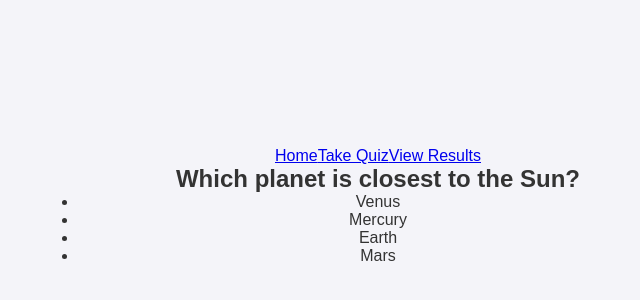
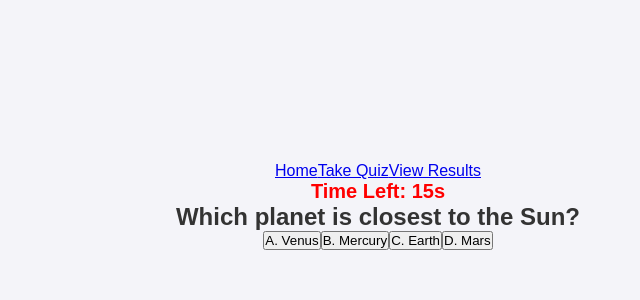
Before and after one commit to RiteshJha912/quizapp-assignment2, a React (Vite) app: page /quiz in a window 1280 px wide. Shown: the part 194-494 px from the top of the page, without its empty margins (262-902 px from the left). Built offline with nearby package versions, Linux system fonts and the light colour scheme.

Commit message:
4:All basic criterion fulfilled

```diff
--- a/public/data/questions.json
+++ b/public/data/questions.json
@@ -2,31 +2,76 @@
   {
     "id": 1,
     "question": "Which planet is closest to the Sun?",
-    "options": ["Venus", "Mercury", "Earth", "Mars"],
-    "answer": 1
+    "options": ["A. Venus", "B. Mercury", "C. Earth", "D. Mars"],
+    "correctAnswer": "B",
+    "type": "mcq",
+    "time": 20
   },
   {
     "id": 2,
     "question": "Which data structure organizes items in a First-In, First-Out (FIFO) manner?",
-    "options": ["Stack", "Queue", "Tree", "Graph"],
-    "answer": 1
+    "options": ["A. Stack", "B. Queue", "C. Tree", "D. Graph"],
+    "correctAnswer": "B",
+    "type": "mcq",
+    "time": 20
   },
   {
     "id": 3,
     "question": "Which of the following is primarily used for structuring web pages?",
-    "options": ["Python", "Java", "HTML", "C++"],
-    "answer": 2
+    "options": ["A. Python", "B. Java", "C. HTML", "D. C++"],
+    "correctAnswer": "C",
+    "type": "mcq",
+    "time": 20
   },
   {
     "id": 4,
     "question": "Which chemical symbol stands for Gold?",
-    "options": ["Au", "Gd", "Ag", "Pt"],
-    "answer": 0
+    "options": ["A. Au", "B. Gd", "C. Ag", "D. Pt"],
+    "correctAnswer": "A",
+    "type": "mcq",
+    "time": 20
   },
   {
     "id": 5,
     "question": "Which of these processes is not typically involved in refining petroleum?",
-    "options": ["Fractional distillation", "Cracking", "Polymerization", "Filtration"],
-    "answer": 3
+    "options": ["A. Fractional distillation", "B. Cracking", "C. Polymerization", "D. Filtration"],
+    "correctAnswer": "D",
+    "type": "mcq",
+    "time": 20
+  },
+  {
+    "id": 6,
+    "question": "What is the value of 12 + 28?",
+    "correctAnswer": "40",
+    "type": "integer",
+    "time": 20
+  },
+  {
+    "id": 7,
+    "question": "How many states are there in the United States?",
+    "correctAnswer": "50",
+    "type": "integer",
+    "time": 20
+  },
+  {
+    "id": 8,
+    "question": "In which year was the Declaration of Independence signed?",
+    "correctAnswer": "1776",
+    "type": "integer",
+    "time": 20
+  },
+  {
+    "id": 9,
+    "question": "What is the value of pi rounded to the nearest integer?",
+    "correctAnswer": "3",
+    "type": "integer",
+    "time": 20
+  },
+  {
+    "id": 10,
+    "question": "If a car travels at 60 mph for 2 hours, how many miles does it travel?",
+    "correctAnswer": "120",
+    "type": "integer",
+    "time": 20
   }
 ]
--- a/src/components/Question.jsx
+++ b/src/components/Question.jsx
@@ -1,37 +1,33 @@
-import { useState } from 'react'
-import styles from '../styles/Question.module.css'
+import React from 'react'
 
-function Question({ data, onAnswer, showFeedback }) {
-  const [selectedOption, setSelectedOption] = useState(null)
+const Question = ({ question, onAnswer, userInput, setUserInput }) => {
+  return (
+    <div className='question-container'>
+      <h2>{question.question}</h2>
 
-  const handleOptionClick = (option) => {
-    if (!showFeedback) {
-      setSelectedOption(option)
-      onAnswer(option === data.correct)
-    }
-  }
-
-  return (
-    <div className={styles.container}>
-      <h2 className={styles.question}>{data.question}</h2>
-      <div className={styles.optionsContainer}>
-        {data.options.map((option, index) => (
-          <button
-            key={index}
-            onClick={() => handleOptionClick(option)}
-            className={`${styles.option} ${
-              selectedOption === option
-                ? option === data.correct
-                  ? styles.correct
-                  : styles.incorrect
-                : ''
-            }`}
-            disabled={showFeedback}
-          >
-            {option}
+      {question.type === 'mcq' ? (
+        <div className='options'>
+          {question.options.map((option) => (
+            <button
+              key={option}
+              onClick={() => onAnswer(question.id, option[0])}
+            >
+              {option}
+            </button>
+          ))}
+        </div>
+      ) : (
+        <div className='integer-input'>
+          <input
+            type='number'
+            value={userInput}
+            onChange={(e) => setUserInput(e.target.value)}
+          />
+          <button onClick={() => onAnswer(question.id, userInput)}>
+            Submit
           </button>
-        ))}
-      </div>
+        </div>
+      )}
     </div>
   )
 }
--- /dev/null
+++ b/src/components/QuizResult.jsx
@@ -0,0 +1,24 @@
+import React from 'react'
+import { Link } from 'react-router-dom'
+
+const QuizResult = ({ score, total }) => {
+  return (
+    <div className='quiz-result'>
+      <h1>Quiz Completed!</h1>
+      <p>
+        Your Score: {score} / {total}
+      </p>
+
+      <div className='result-actions'>
+        <Link to='/'>
+          <button>Take Another Quiz</button>
+        </Link>
+        <Link to='/results'>
+          <button>View All Scores</button>
+        </Link>
+      </div>
+    </div>
+  )
+}
+
+export default QuizResult
--- a/src/components/Timer.jsx
+++ b/src/components/Timer.jsx
@@ -1,3 +1,4 @@
+//src/components/Timer.jsx
 import { useEffect, useState } from 'react'
 import styles from '../styles/Timer.module.css'
 
--- a/src/pages/Quiz.jsx
+++ b/src/pages/Quiz.jsx
@@ -1,59 +1,81 @@
-import { useState, useEffect } from 'react'
+import React, { useEffect, useState } from 'react'
+import Question from '../components/Question'
+import Timer from '../components/Timer'
+import QuizResult from '../components/QuizResult'
+import { saveQuizResult } from '../utils/db'
 
-function Quiz() {
+const Quiz = () => {
   const [questions, setQuestions] = useState([])
-  const [currentQuestion, setCurrentQuestion] = useState(0)
-  const [selectedAnswer, setSelectedAnswer] = useState(null)
+  const [currentIndex, setCurrentIndex] = useState(0)
   const [score, setScore] = useState(0)
-  const [isCompleted, setIsCompleted] = useState(false)
+  const [quizCompleted, setQuizCompleted] = useState(false)
+  const [userInput, setUserInput] = useState('')
 
   useEffect(() => {
     async function fetchQuestions() {
       try {
-        const response = await fetch('/data/questions.json') // Correct path
-        if (!response.ok) {
-          throw new Error('Failed to fetch questions')
-        }
+        const response = await fetch('/data/questions.json')
         const data = await response.json()
         setQuestions(data)
       } catch (error) {
-        console.error('Error:', error)
+        console.error('Error loading questions:', error)
       }
     }
     fetchQuestions()
   }, [])
 
+  // ✅ Reset input field when a new question is loaded
+  useEffect(() => {
+    setUserInput('')
+  }, [currentIndex]) // Runs every time currentIndex changes
 
-  if (questions.length === 0) return <p>Loading questions...</p>
+  const handleAnswer = (questionId, userAnswer) => {
+    const currentQuestion = questions[currentIndex]
+    if (!currentQuestion) return
 
-  const handleAnswer = (index) => {
-    if (questions[currentQuestion].answer === index) {
-      setScore(score + 1)
+    const isCorrect =
+      currentQuestion.type === 'mcq'
+        ? userAnswer === currentQuestion.correctAnswer
+        : userAnswer === currentQuestion.correctAnswer.toString()
+
+    if (isCorrect) setScore((prev) => prev + 1)
+
+    if (currentIndex < questions.length - 1) {
+      setCurrentIndex((prev) => prev + 1)
+    } else {
+      setQuizCompleted(true)
+      saveQuizResult(score + (isCorrect ? 1 : 0), questions.length)
     }
-    if (currentQuestion + 1 < questions.length) {
-      setCurrentQuestion(currentQuestion + 1)
-    } else {
-      setIsCompleted(true)
-    }
+  }
+
+  // Handle timeout when time runs out
+  const handleTimeout = () => {
+    handleAnswer(questions[currentIndex]?.id, null) // Auto-submit as incorrect
+  }
+
+  if (quizCompleted) {
+    return <QuizResult score={score} total={questions.length} />
   }
 
   return (
     <div className='quiz-container'>
-      {isCompleted ? (
-        <h2>
-          Your final score: {score}/{questions.length}
-        </h2>
+      {questions.length > 0 ? (
+        <>
+          {/* ✅ Key forces re-mount when currentIndex changes */}
+          <Timer
+            key={currentIndex}
+            duration={questions[currentIndex]?.time || 30}
+            onTimeout={handleTimeout}
+          />
+          <Question
+            question={questions[currentIndex]}
+            onAnswer={handleAnswer}
+            userInput={userInput}
+            setUserInput={setUserInput}
+          />
+        </>
       ) : (
-        <>
-          <h2>{questions[currentQuestion].question}</h2>
-          <ul>
-            {questions[currentQuestion].options.map((option, index) => (
-              <li key={index} onClick={() => handleAnswer(index)}>
-                {option}
-              </li>
-            ))}
-          </ul>
-        </>
+        <p>Loading...</p>
       )}
     </div>
   )
--- a/src/pages/Results.jsx
+++ b/src/pages/Results.jsx
@@ -1,5 +1,6 @@
 import { useEffect, useState } from 'react'
 import { getQuizHistory } from '../utils/db'
+import { Link } from 'react-router-dom'
 
 function Results() {
   const [quizHistory, setQuizHistory] = useState([])
@@ -7,7 +8,7 @@ function Results() {
   useEffect(() => {
     async function fetchHistory() {
       const history = await getQuizHistory()
-      setQuizHistory(history.reverse()) // Show the latest attempt first
+      setQuizHistory(history.reverse()) // Show latest attempt first
     }
     fetchHistory()
   }, [])
@@ -22,14 +23,16 @@ function Results() {
         <ul>
           {quizHistory.map((attempt, index) => (
             <li key={index}>
-              <strong>{new Date(attempt.date).toLocaleString()}</strong>- Score:{' '}
-              {attempt.score}/{attempt.total}
+              <strong>{new Date(attempt.date).toLocaleString()}</strong> -
+              Score: {attempt.score}/{attempt.total}
             </li>
           ))}
         </ul>
       )}
 
-      <a href='/'>Take Another Quiz</a>
+      <Link to='/'>
+        <button className='button'>Take Another Quiz</button>
+      </Link>
     </div>
   )
 }
--- a/src/utils/db.js
+++ b/src/utils/db.js
@@ -1,25 +1,42 @@
-import { openDB } from 'idb'
+export const openDB = () => {
+  return new Promise((resolve, reject) => {
+    const request = indexedDB.open('QuizDB', 1)
 
-const DB_NAME = 'quizDB'
-const STORE_NAME = 'quizHistory'
+    request.onupgradeneeded = (event) => {
+      const db = event.target.result
+      if (!db.objectStoreNames.contains('quizResults')) {
+        db.createObjectStore('quizResults', {
+          keyPath: 'id',
+          autoIncrement: true,
+        })
+      }
+    }
 
-// Open IndexedDB database
-const dbPromise = openDB(DB_NAME, 1, {
-  upgrade(db) {
-    if (!db.objectStoreNames.contains(STORE_NAME)) {
-      db.createObjectStore(STORE_NAME, { keyPath: 'id', autoIncrement: true })
-    }
-  },
-})
-
-// Function to save quiz result
-export const saveQuizResult = async (result) => {
-  const db = await dbPromise
-  await db.add(STORE_NAME, result)
+    request.onsuccess = () => resolve(request.result)
+    request.onerror = () => reject('Failed to open IndexedDB')
+  })
 }
 
-// Function to get all past quiz results
+// Save quiz attempt
+export const saveQuizResult = async (score, total) => {
+  const db = await openDB()
+  const tx = db.transaction('quizResults', 'readwrite')
+  const store = tx.objectStore('quizResults')
+
+  const result = { score, total, date: new Date().toISOString() }
+  store.add(result)
+
+  return tx.complete
+}
+
+// Fetch all quiz attempts
 export const getQuizHistory = async () => {
-  const db = await dbPromise
-  return await db.getAll(STORE_NAME)
+  const db = await openDB()
+  const tx = db.transaction('quizResults', 'readonly')
+  const store = tx.objectStore('quizResults')
+
+  return new Promise((resolve) => {
+    const request = store.getAll()
+    request.onsuccess = () => resolve(request.result || [])
+  })
 }
```
